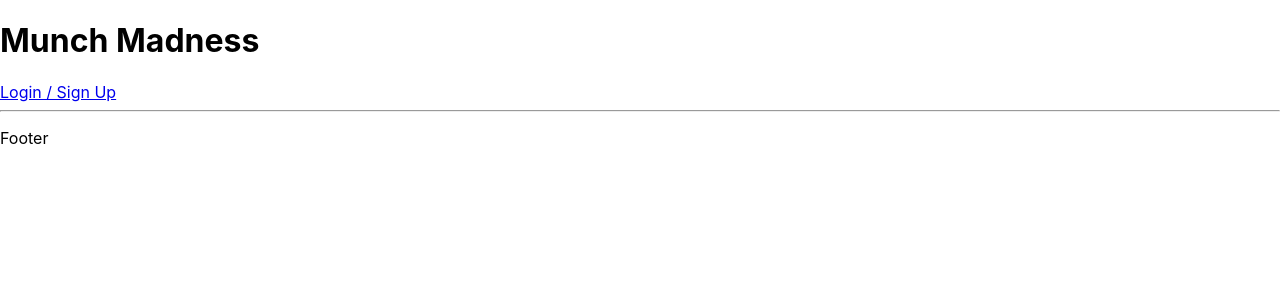
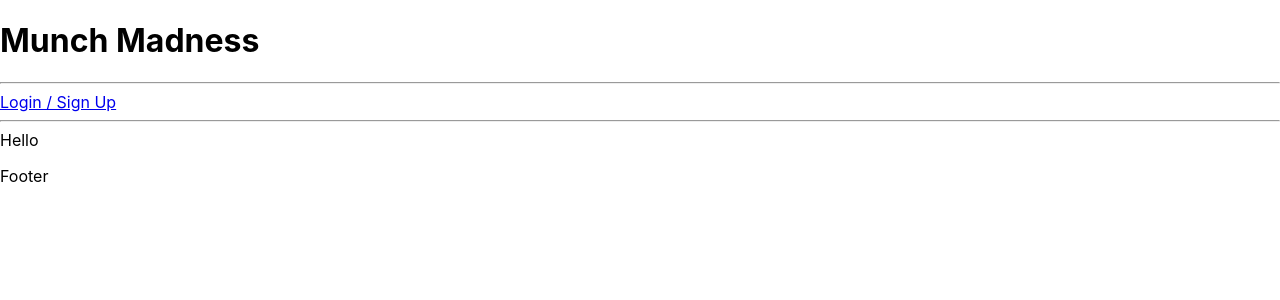
Before and after one commit to BriansFarr/Munch_Madness, a React (Create React App) app in the folder client/: page / in a window 1280 px wide. Shown: the top 300 px of the page. Built offline with nearby package versions, Linux system fonts and the light colour scheme; no server answers.

Commit message:
homepage

```diff
--- a/client/src/App.js
+++ b/client/src/App.js
@@ -4,6 +4,7 @@ import './App.css';
 import Main from './components/Main';
 import { verifyUser } from './services/auth';
 import Footer from './components/Footer'
+
 
 function App() {
   const [currentUser, setCurrentUser] = useState(null);
--- a/client/src/components/FoodItem.jsx
+++ b/client/src/components/FoodItem.jsx
@@ -4,7 +4,6 @@ import { destroyRestaurants} from '../services/restaurants'
 
 export default function FoodItem(props) {
   const [food, setFood] = useState(null);
-  const [review, setReview] = useState(null);
   const [restaurantId, setRestaurantId] = useState(null);
 
   useEffect(() => {
--- a/client/src/components/Header.jsx
+++ b/client/src/components/Header.jsx
@@ -19,6 +19,8 @@ export default function Header(props) {
       <div className= "title">
         <h1>Munch Madness</h1>
       </div>
+      <hr />
+      <div className= 'user'>
       {
         props.currentUser ? (
           <>
@@ -30,10 +32,13 @@ export default function Header(props) {
 
           )
       }
-      <hr />
-      {
+        <hr />
+        </div>
+        {
         props.currentUser && (
           <>
+            <Link to='/'>Home</Link>
+            <br/>
             <Link to="/foods">Foods</Link>
             <br/>
             <Link to="/restaurants">Restaurants</Link>
--- a/client/src/components/Main.jsx
+++ b/client/src/components/Main.jsx
@@ -80,6 +80,13 @@ export default function Main(props) {
           setFoods={setFoods}
         />
       )} />
+
+      <Route path='/' render={() => (
+        <Home
+          home={Home}
+        />
+      )} />
+
     </main>
   )
 }
--- a/client/src/components/ShowFoods.jsx
+++ b/client/src/components/ShowFoods.jsx
@@ -17,6 +17,9 @@ export default function ShowFoods(props) {
     <div className="container">
       <div className="edit">
       <h3>Foods</h3>
+      <div className= "create">
+        <Link to='/foods/new'><button>Create</button></Link>
+      </div>
       {props.foods.map((foodItem) => (
         <>
           <Link to={`/foods/${foodItem.id}`} key={foodItem.id}>{foodItem.name}</Link>
@@ -32,10 +35,6 @@ export default function ShowFoods(props) {
 
       ))}
         </div>
-      <div className= "create">
-      <br/>
-        <Link to='/foods/new'><button>Create</button></Link>
-      </div>
     </div>
   )
 }
--- a/client/src/css/Show.css
+++ b/client/src/css/Show.css
@@ -1,10 +1,12 @@
-.edit{
-  display: flex;
-  flex-flow: column wrap;
 
-}
 
 .create{
   display: flex;
   justify-content: center;
 }
+
+.main{
+  display: flex;
+  flex-direction: row;
+
+}
```
